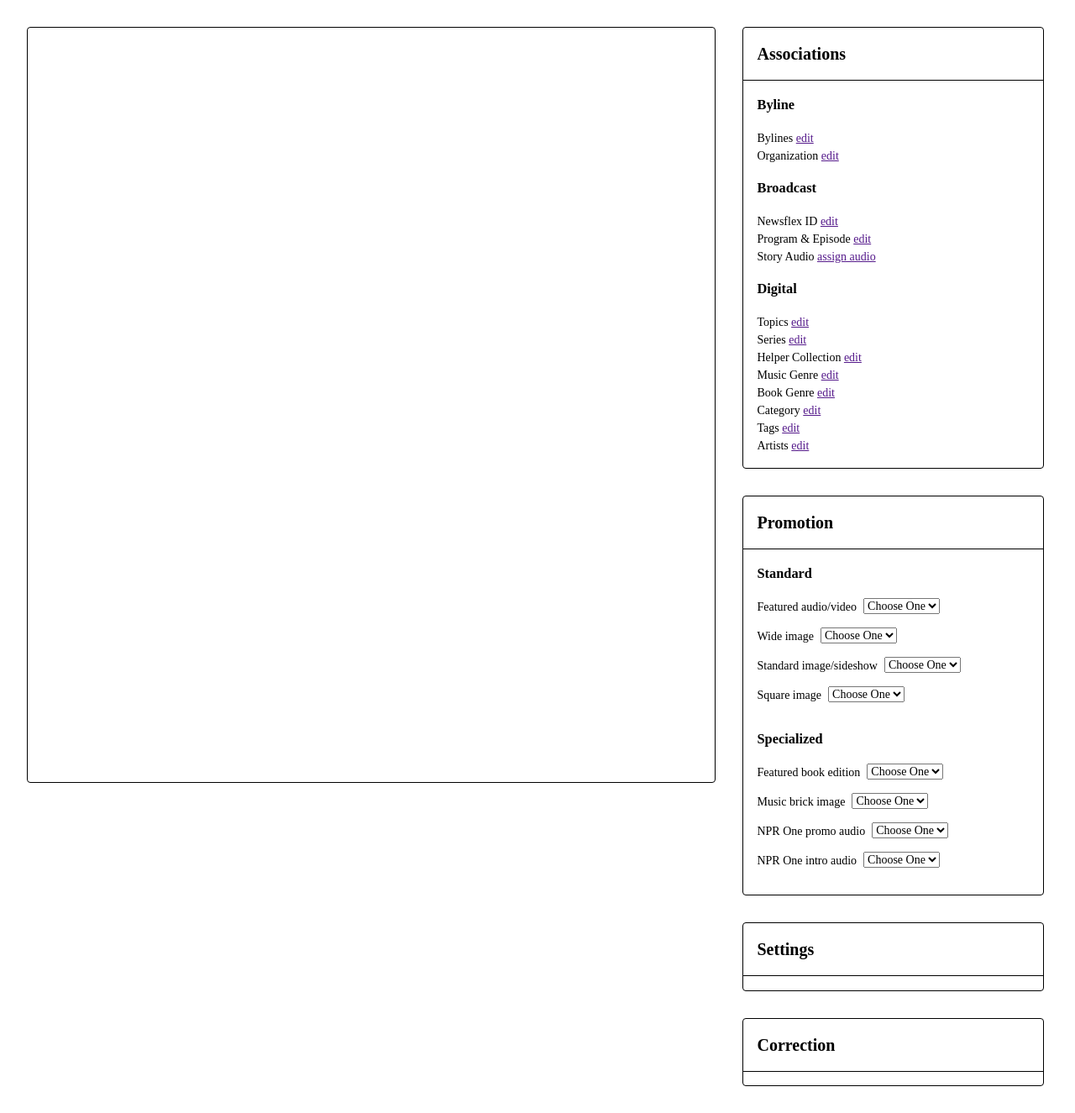
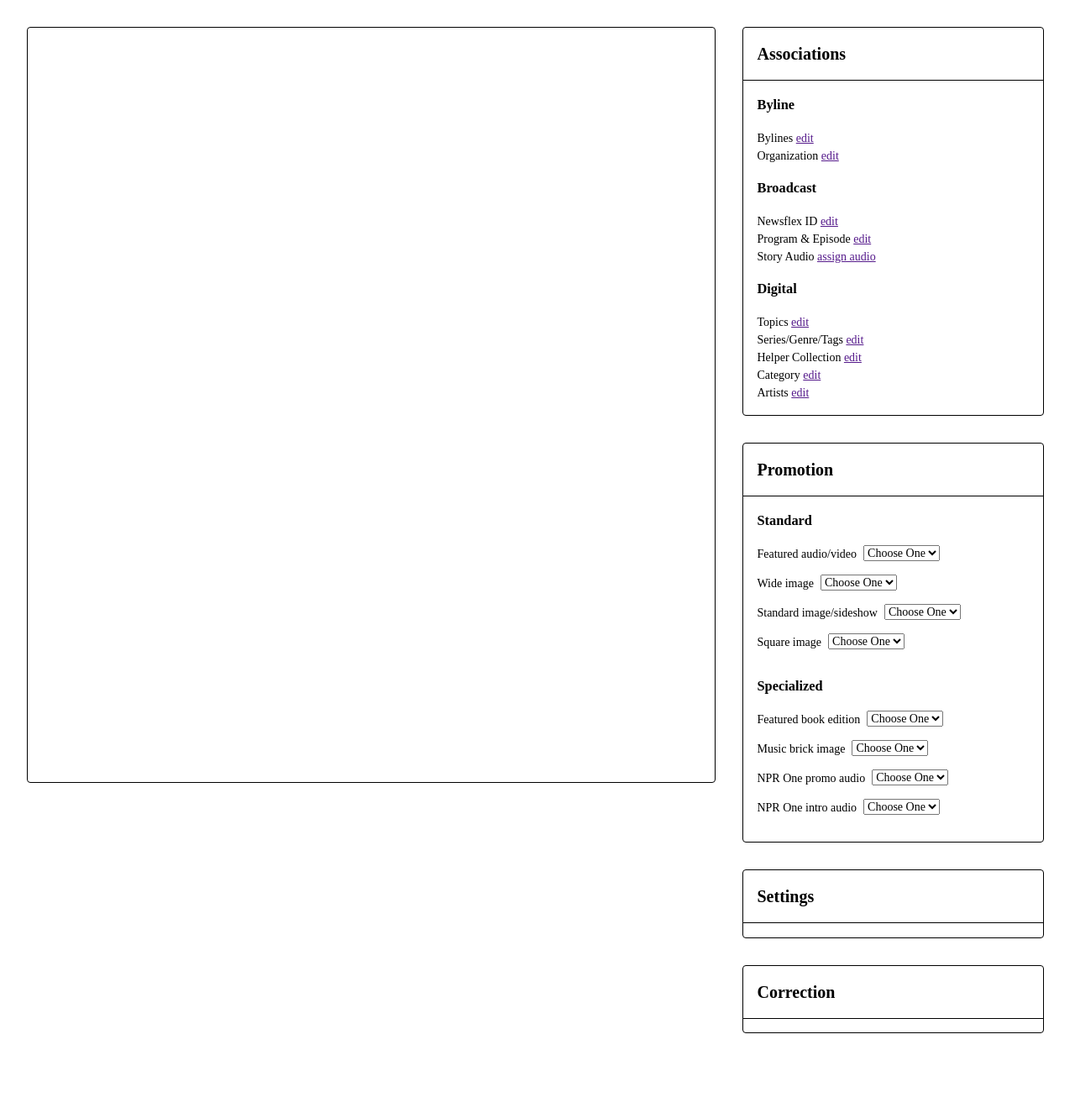
Before and after one commit to joshosbrn/seamus-associations, a Jekyll site: the page built from index.html, in a window 1280 px wide. Shown: the whole page at 84% size. Built offline with Jekyll 4.4.1, drawn with Linux system fonts in a browser that asks for light colours; nearby versions of some CDN libraries; after the commit the page ends 1262 px from its top, so only the background shows below that.

Commit message:
consolidated some sidebar items

```diff
--- a/index.html
+++ b/index.html
@@ -32,12 +32,9 @@ layout: default
       <h3>Digital</h3>
       <ul class="list pl0">
         <li>Topics <a href="">edit</a></li>
-        <li>Series <a href="">edit</a></li>
+        <li>Series/Genre/Tags <a href="">edit</a></li>
         <li>Helper Collection <a href="">edit</a></li>
-        <li>Music Genre <a href="">edit</a></li>
-        <li>Book Genre <a href="">edit</a></li>
         <li>Category <a href="">edit</a></li>
-        <li>Tags <a href="">edit</a></li>
         <li>Artists <a href="">edit</a></li>
       </ul>
     </div>
```
